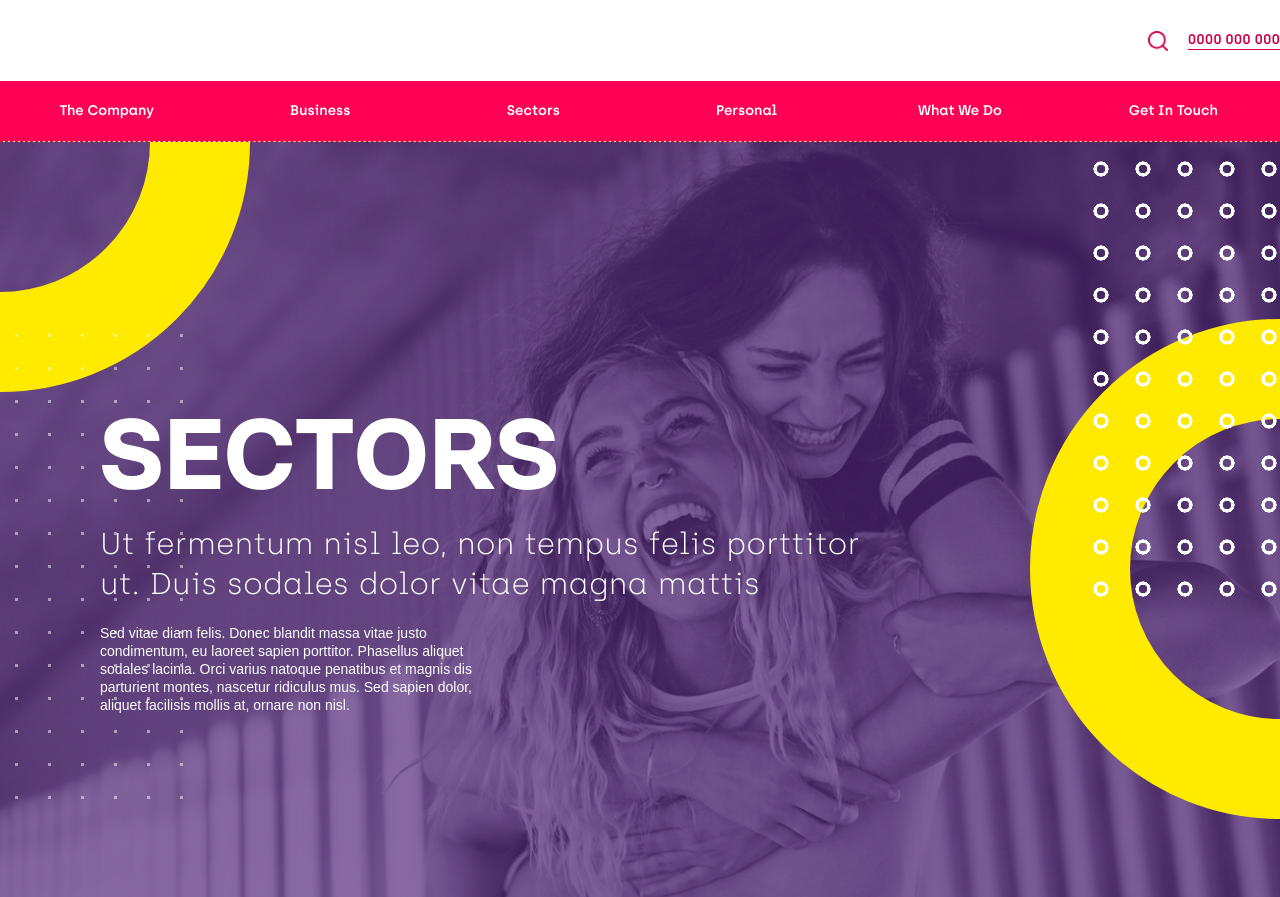
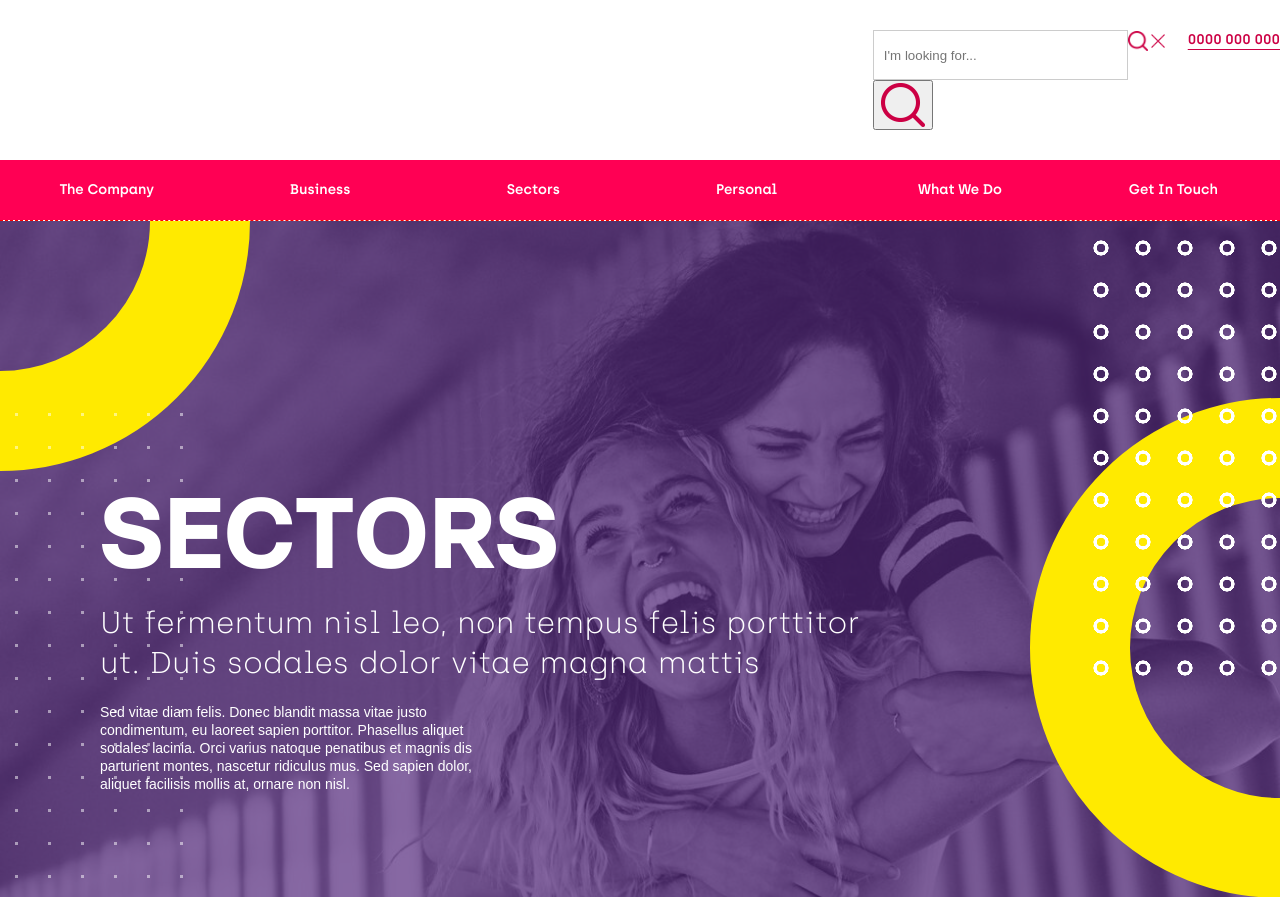
Before and after one commit to leetwentyone/TV-Channel-Concept-Site, a PHP site: page / in a window 1280 px wide; the page is wider, and only the part inside the window is pictured. Shown: the top 897 px of that part. Run offline with PHP 8.4, Linux system fonts and the light colour scheme.

Commit message:
new icons

```diff
--- a/includes/header.php
+++ b/includes/header.php
@@ -1,7 +1,14 @@
 <header class="site-header">
   <div class="header-inner">
 
-    <a href="#" class="search-toggle"><img src="images/search.png"></a>
+    <div class="search">
+      <form>
+        <input type="text" placeholder="I'm looking for...">
+        <button type="submit"><img src="images/search.png"></button>
+      </form>
+    </div>
+
+    <a href="#" class="search-toggle"><img src="images/search.png"><img src="images/close.png"></a>
     <a href="tel:0000000000">0000 000 000</a>
 
   </div>
```
Also changed, not shown: images/close.png, images/phone.png (added).
